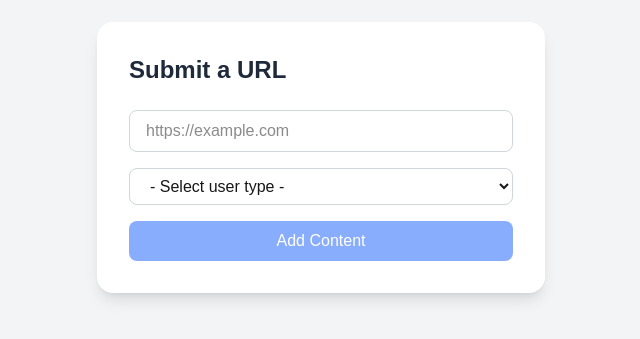
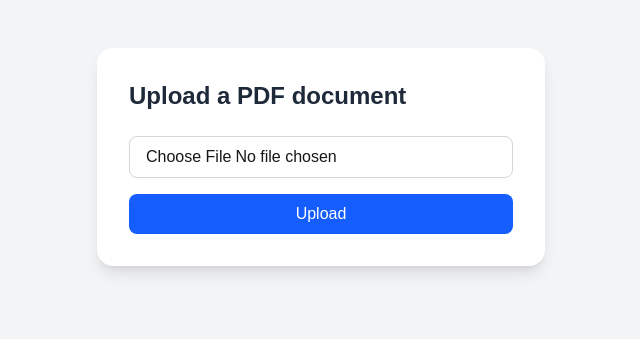
Before and after one commit to vectorstackio/docscli, a Next.js app: page /ingest in a window 1280 px wide. Shown: the part 243-582 px from the top of the page, without its empty margins (319-959 px from the left). Built offline with nearby package versions, Linux system fonts and the light colour scheme; no server answers.

Commit message:
Created upload form.

```diff
--- a/src/app/ingest/page.tsx
+++ b/src/app/ingest/page.tsx
@@ -4,48 +4,69 @@
 
 import { useState } from 'react'
 
-import { ingestUrl } from '@/lib/ingest'
-import { ValidationError } from '@/lib/common/error'
+import config from '@/lib/common/config'
 
 export default function IngestPage() {
-  const [url, setUrl] = useState('')
-  const [userType, setUserType] = useState('')
-  const [loading, setLoading] = useState(false)
+  const [file, setFile] = useState<File | null>(null)
+  const [uploading, setUploading] = useState(false)
   const [message, setMessage] = useState('')
   const [messageClasses, setMessageClasses] = useState('text-green-500')
-  const buttonDisabled = !url || !userType
-
-  const handleChange = (e: React.ChangeEvent<HTMLInputElement | HTMLSelectElement>) => {
-    const { name, value } = e.target
-    if (name === 'url') setUrl(value)
-    if (name === 'userType') setUserType(value)
-  }
 
   async function handleSubmit(e: React.FormEvent) {
     e.preventDefault()
+
+    if (!file) {
+      setMessage('Please select a PDF')
+      setMessageClasses('text-red-500')
+      return
+    }
+
+    const isPdfMime = file.type === 'application/pdf'
+    const hasPdfExtension = file.name
+      .toLowerCase()
+      .endsWith('.pdf')
+
+    if (!isPdfMime && !hasPdfExtension) {
+      setMessage('Please select a PDF file')
+      setMessageClasses('text-red-500')
+      return
+    }
+
+    setUploading(true)
+    setMessage('')
+    setMessageClasses('text-green-500')
+
     try {
-      setLoading(true)
-      const response = await ingestUrl(url, userType)
-      const msg = response.success
-        ? response.message
-        : response.error
+      const formData = new FormData()
 
-      setMessage(msg || '')
-      setMessageClasses(response.success ? 'text-green-500' : 'text-red-500')
-      setLoading(false)
-      setUrl('')
-      setUserType('')
-    } catch(err) {
-      if (err instanceof ValidationError) {
-        setMessage(err.message)
-        setMessageClasses('text-red-500')
+      // Must match formData.get('pdf') on server
+      formData.append('pdf', file)
+
+      const res = await fetch(`${config.app.apiUrl}/api/ingest`, {
+        method: 'POST',
+        body: formData,
+      })
+
+      const data = await res.json()
+
+      if (!res.ok) {
+        throw new Error(
+          data.error || 'Upload failed'
+        )
       }
-      else {
-        setMessage('An unexpected error occurred')
-        setMessageClasses('text-red-500')
-      }
+
+      setMessage(data.message)
+      setFile(null)
+
+    } catch (err) {
+      setMessage(
+        err instanceof Error
+          ? err.message
+          : 'Something went wrong'
+      )
+      setMessageClasses('text-red-500')
     } finally {
-      setLoading(false)
+      setUploading(false)
     }
   }
 
@@ -53,40 +74,29 @@ export default function IngestPage() {
     <main className="min-h-screen bg-gray-100 flex items-center justify-center">
       <div className="bg-white shadow-lg rounded-2xl p-8 w-full max-w-md">
         <h1 className="text-2xl font-bold text-gray-800 mb-6">
-          Submit a URL
+          Upload a PDF document
         </h1>
 
         <form className="flex flex-col gap-4" onSubmit={handleSubmit}>
           <input
-            type="text"
-            name="url"
-            placeholder="https://example.com"
+            type="file"
+            accept="application/pdf,.pdf"
             className="border border-gray-300 rounded-lg px-4 py-2 focus:outline-none focus:ring-2 focus:ring-blue-500"
-            value={url}
-            onChange={(e) => handleChange(e)}
+            onChange={(e) =>
+              setFile(e.target.files?.[0] ?? null)
+            }
           />
-
-          <select
-            name="userType"
-            className="border border-gray-300 rounded-lg px-4 py-2 focus:outline-none focus:ring-2 focus:ring-blue-500"
-            value={userType}
-            onChange={(e) => handleChange(e)}
-          >
-            <option value=""> - Select user type - </option>
-            <option value="pupil">Student</option>
-            <option value="teacher">Teacher</option>
-            <option value="tutor">Tutor</option>
-          </select>
 
           {message && <div className={messageClasses}>{message}</div>}
 
           <button
-            disabled={buttonDisabled || loading}
             type="submit"
-            className={`bg-blue-600 text-white py-2 rounded-lg hover:bg-blue-700 transition ${buttonDisabled || loading ? 'opacity-50 cursor-not-allowed' : ''}`}
+            disabled={uploading}
+            className={`bg-blue-600 text-white py-2 rounded-lg hover:bg-blue-700 transition ${uploading ? 'opacity-50 cursor-not-allowed' : ''}`}
           >
-            {loading ? 'Ingesting...' : 'Add Content'}
+            {uploading ? 'Uploading...' : 'Upload'}
           </button>
+
         </form>
       </div>
     </main>
```
